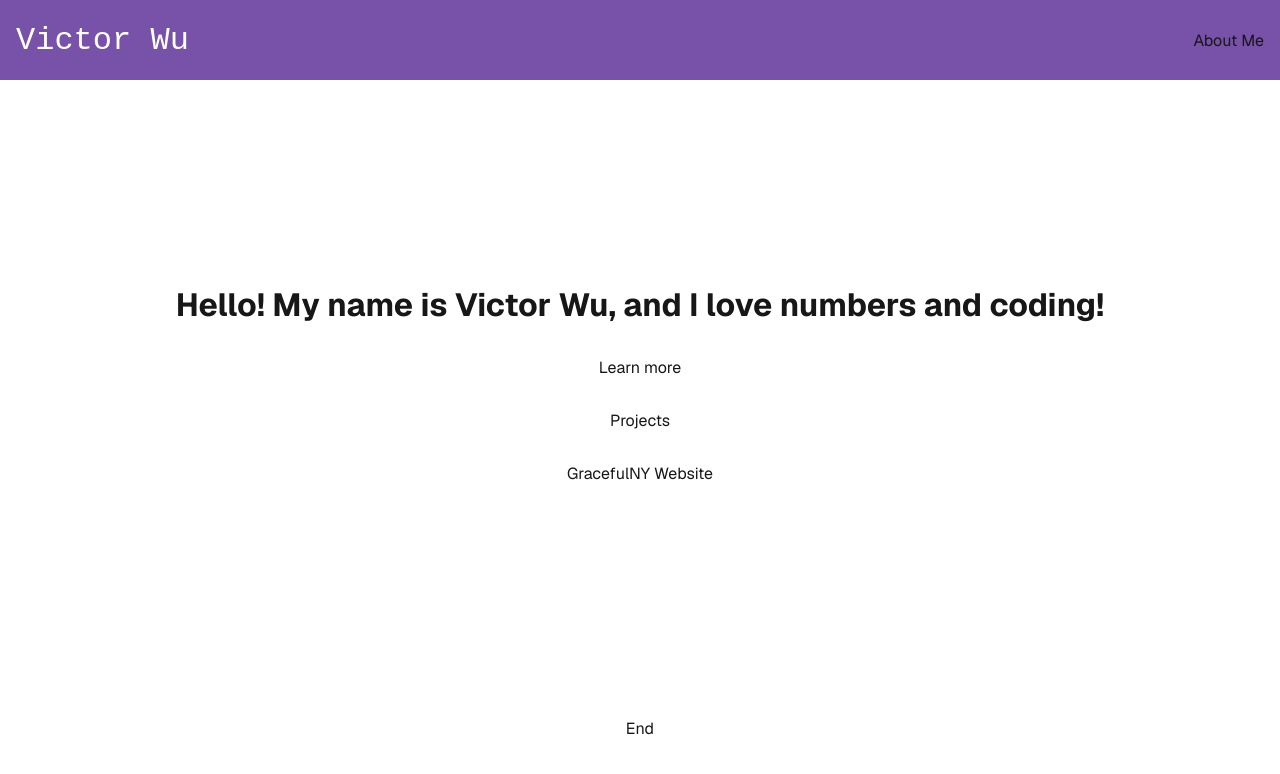
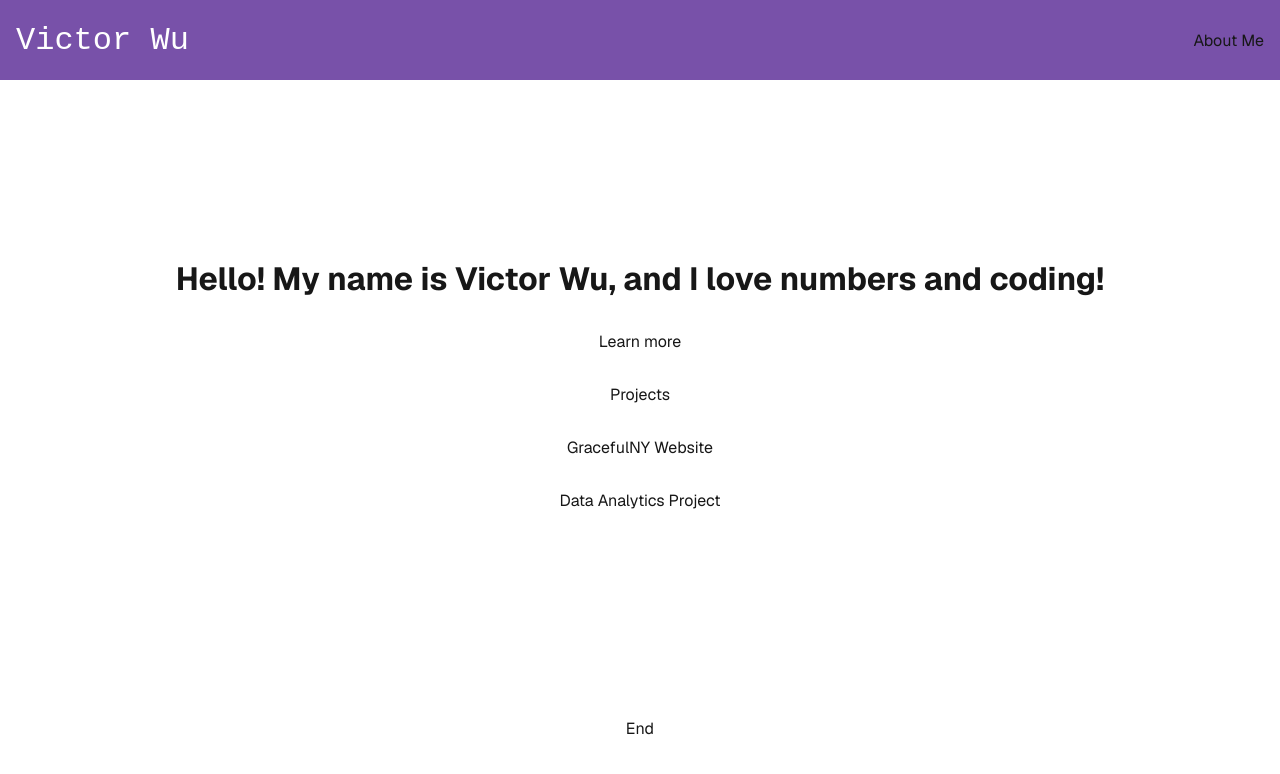
Before and after one commit to milo-sc/my-website, a Next.js app: page / in a window 1280 px wide. Shown: the top 774 px of the page. Built offline with nearby package versions, Linux system fonts and the light colour scheme.

Commit message:
adds data project

```diff
--- a/src/app/page.tsx
+++ b/src/app/page.tsx
@@ -17,6 +17,7 @@ export default function Home() {
         <span> Projects </span>
 
         <span> GracefulNY Website </span>
+        <span> Data Analytics Project </span>
       </main>
 
       <Footer />
```
